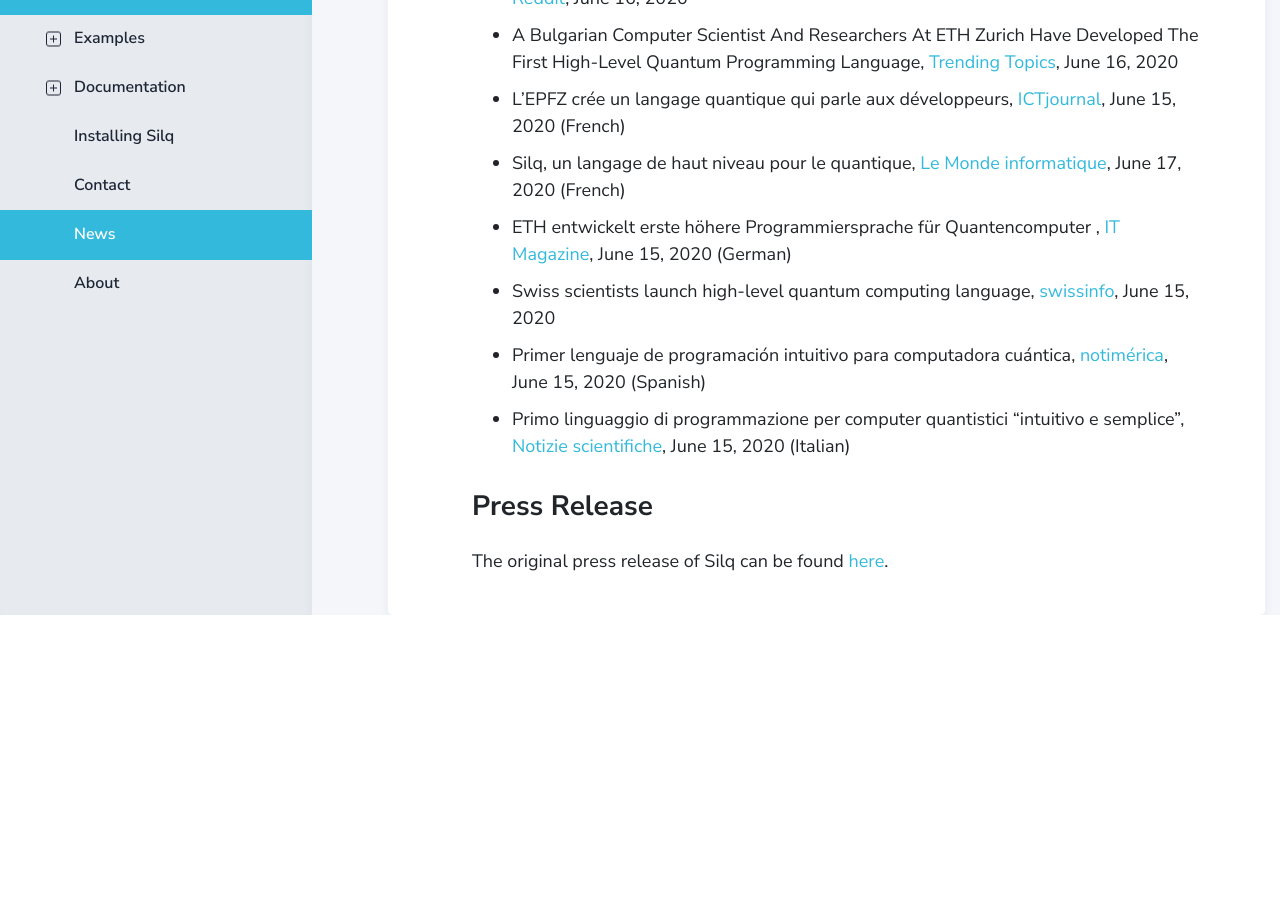
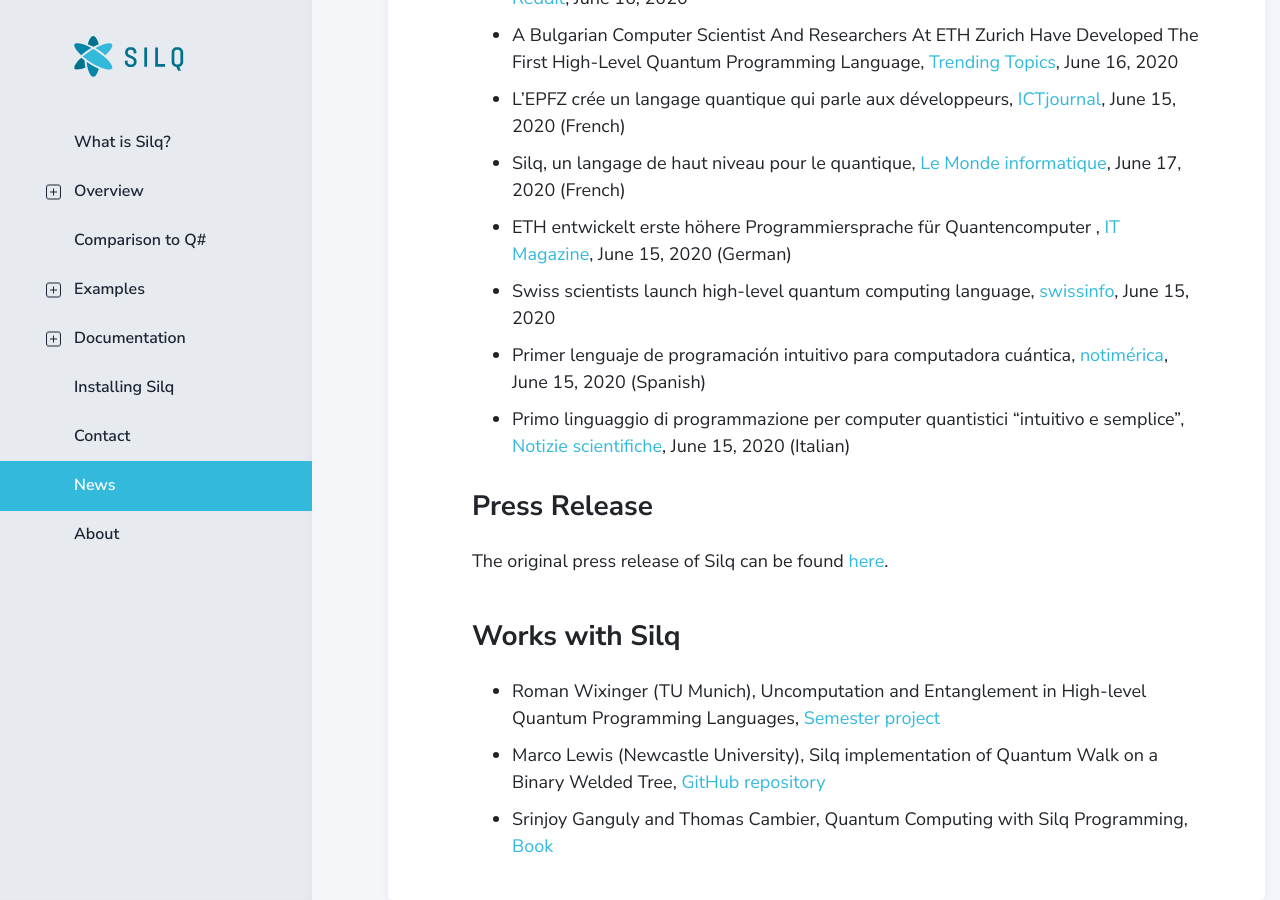
Before and after one commit to eth-sri/silq-webpage, a Jekyll site: the page built from docs/news.md, in a window 1280 px wide and 900 px high, scrolled down 981 px. Built offline with Jekyll 4.4.1, drawn with Linux system fonts in a browser that asks for light colours; before the commit the page ends 1596 px from its top, so only the background shows below that.

Commit message:
added works with silq

```diff
--- a/docs/news.md
+++ b/docs/news.md
@@ -70,3 +70,13 @@
 ### Press Release
 
 The original press release of Silq can be found <a href="./downloads/Silq-Press_Release.pdf">here</a>.
+
+### Works with Silq
+
+- Roman Wixinger (TU Munich), Uncomputation and Entanglement in High-level
+  Quantum Programming
+  Languages, [Semester project](./downloads/Uncomputation_and_Entanglement_in_High_level_Quantum_Programming_Languages_Roman_Wixinger.pdf)
+- Marco Lewis (Newcastle University), Silq implementation of Quantum Walk on a Binary Welded
+  Tree, [GitHub repository](https://github.com/marco-lewis/silq-binary-welded-trees)
+- Srinjoy Ganguly and Thomas Cambier, Quantum Computing with Silq Programming,
+  [Book](https://www.amazon.com/Quantum-Computing-Silq-Programming-programming/dp/1800569661)
```
Also changed, not shown: 1 other file.
